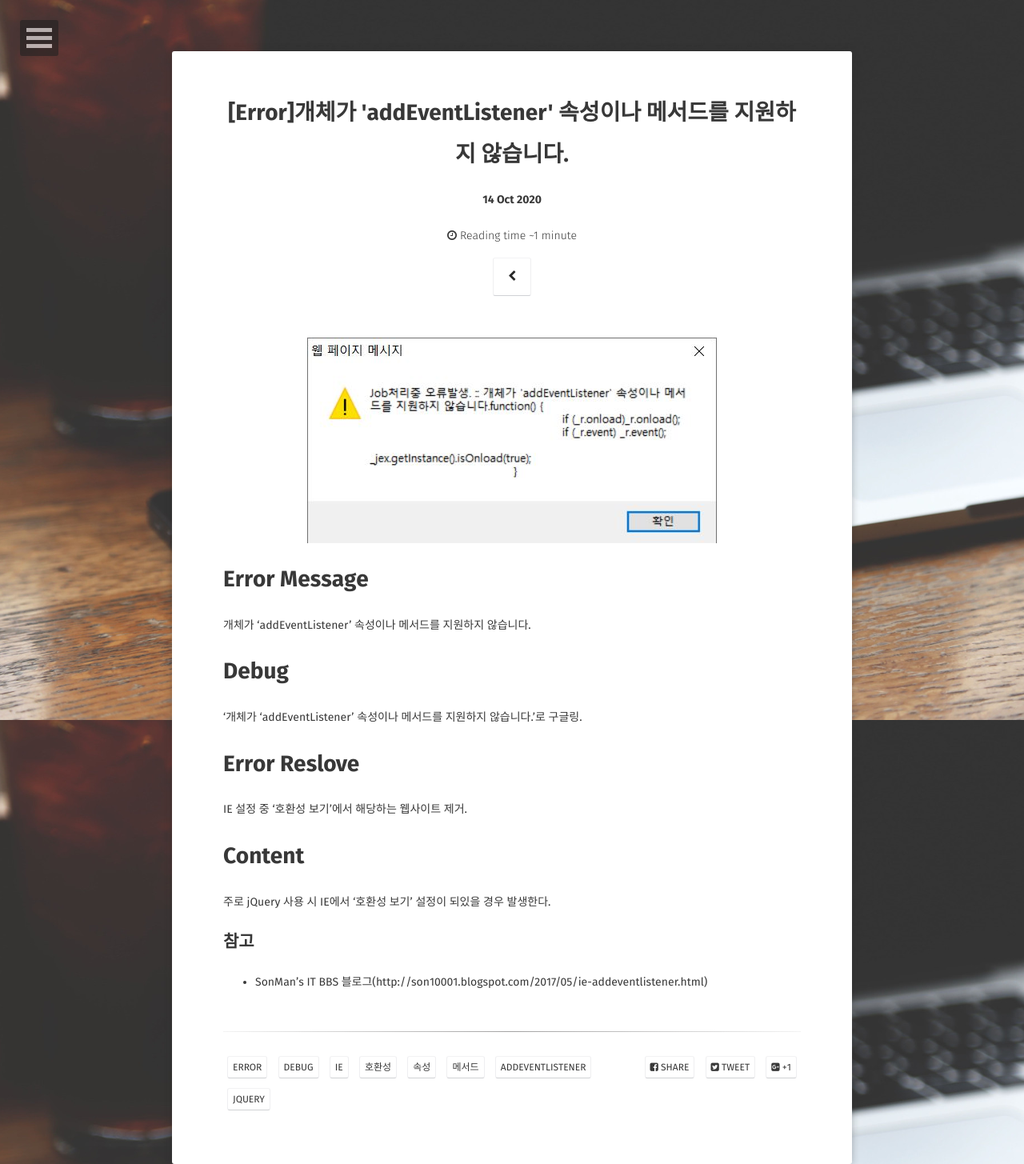
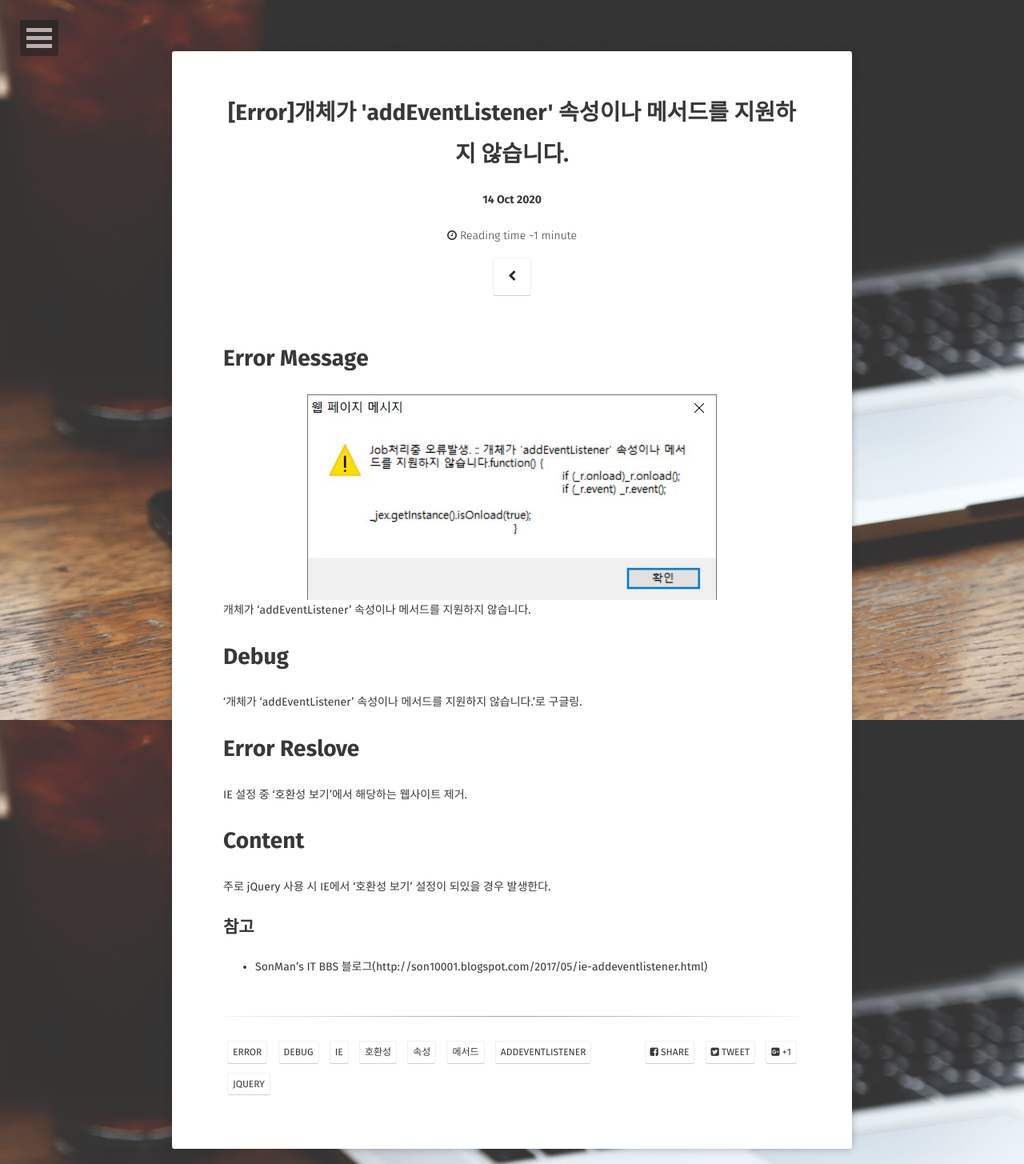
Before and after one commit to skypotato/skypotato.github.io, a Jekyll site: the page built from _posts/2020-10-13-ErrorReport.md, in a window 1280 px wide. Shown: the whole page at 80% size. Built offline with Jekyll 4.4.1, drawn with Linux system fonts in a browser that asks for light colours; some web fonts are replaced.

```diff
--- a/_posts/2020-10-13-ErrorReport.md
+++ b/_posts/2020-10-13-ErrorReport.md
@@ -14,8 +14,8 @@ tag:
 - jQuery
 comments: true
 ---
+# Error Message
 ![ErrorMessage](/assets/img/posts/2020-10-13-ErrorReport_01.JPG)
-# Error Message
 개체가 'addEventListener' 속성이나 메서드를 지원하지 않습니다.
 # Debug
 '개체가 'addEventListener' 속성이나 메서드를 지원하지 않습니다.'로 구글링.
```
